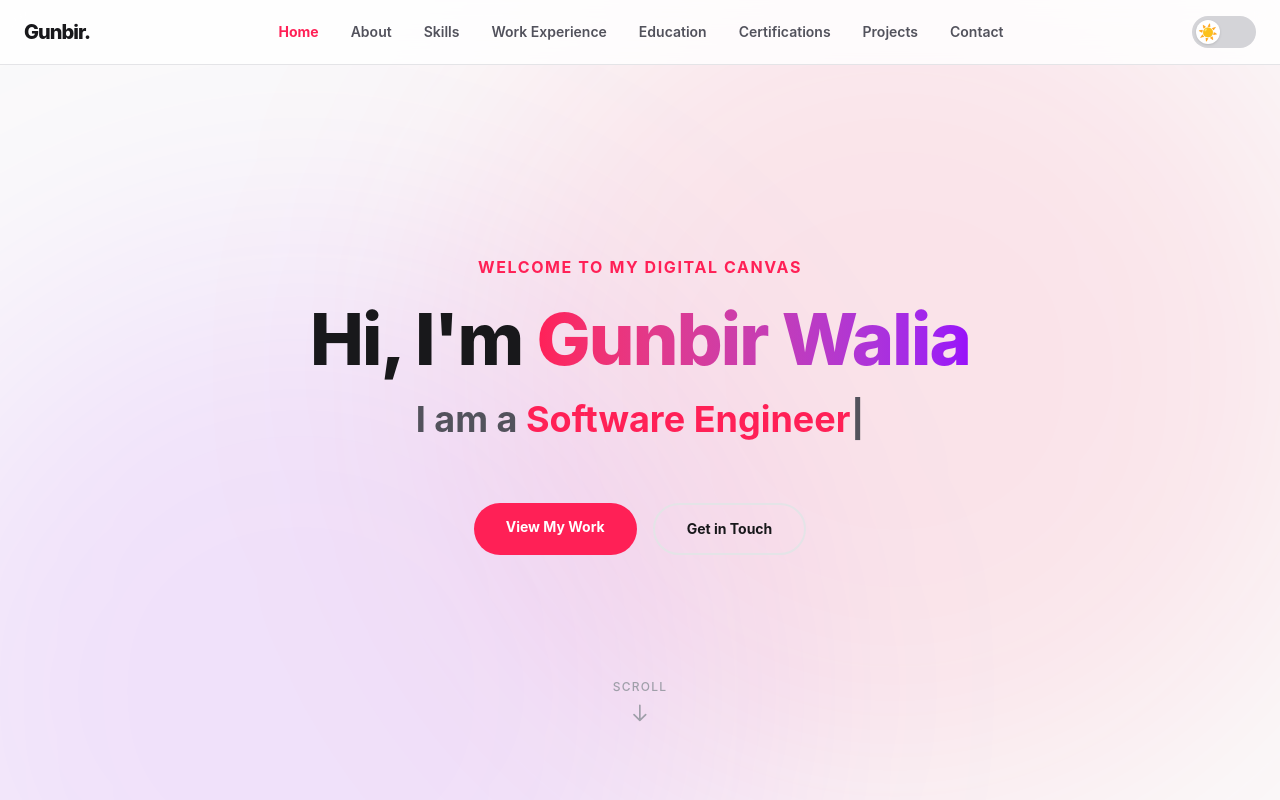
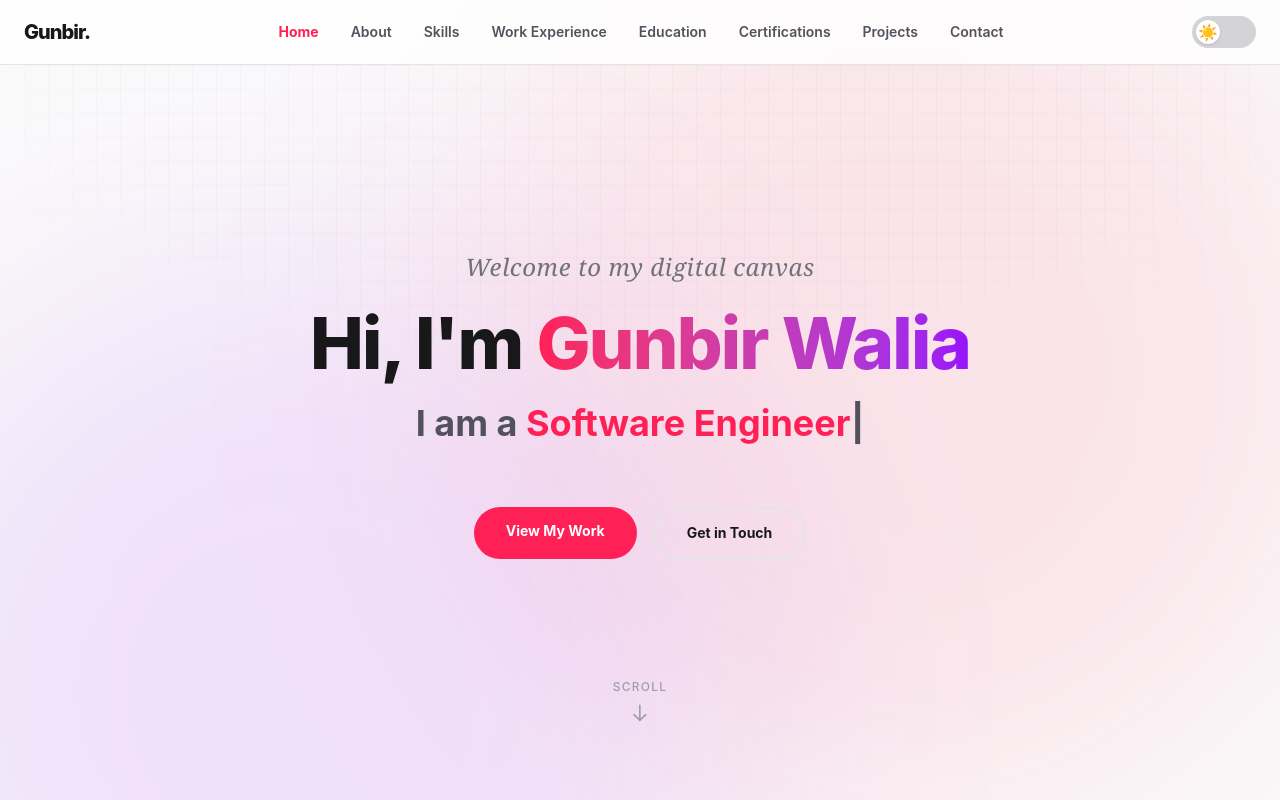
Before and after one commit to Gunbir-Walia/Personal-Portfolio-Website, a React (Vite) app in the folder portfolio-revamp/: page / in a window 1280 px wide. Shown: the top 800 px of the page. Built offline with nearby package versions, Linux system fonts and the light colour scheme.

Commit message:
Updated the Home section with some UI improvements

```diff
--- a/portfolio-revamp/src/components/Home.jsx
+++ b/portfolio-revamp/src/components/Home.jsx
@@ -23,7 +23,6 @@ export default function Home() {
         };
     }, []);
 
-    // Helper function to handle smooth scrolling for the CTA buttons
     const handleScroll = (e, targetId) => {
         e.preventDefault();
         const targetSection = document.querySelector(targetId);
@@ -35,9 +34,13 @@ export default function Home() {
     return (
         <section id="home" className="flex min-h-[85vh] flex-col justify-center py-20 relative z-10 text-center items-center">
 
+            {/* Subtle digital grid overlay fading out at the edges */}
+            <div className="absolute inset-0 -z-10 bg-[linear-gradient(to_right,#8080800a_1px,transparent_1px),linear-gradient(to_bottom,#8080800a_1px,transparent_1px)] bg-[size:24px_24px] [mask-image:radial-gradient(ellipse_60%_50%_at_50%_0%,#000_70%,transparent_100%)]"></div>
+
             <FadeIn direction="up" delay={0.1}>
-                <p className="mb-6 text-sm font-bold tracking-widest text-rose-500 uppercase sm:text-base">
-                    Welcome to my Digital Canvas
+                {/* Sleek, editorial serif kicker in a neutral tone */}
+                <p className="mb-6 text-xl font-serif italic tracking-wide text-zinc-500 dark:text-zinc-400 sm:text-2xl">
+                    Welcome to my digital canvas
                 </p>
             </FadeIn>
 
@@ -51,7 +54,7 @@ export default function Home() {
             </FadeIn>
 
             <FadeIn direction="up" delay={0.4}>
-                <h2 className="mb-10 text-2xl font-bold text-zinc-600 dark:text-zinc-400 sm:text-4xl h-12 sm:h-16">
+                <h2 className="mb-10 h-12 text-2xl font-bold text-zinc-600 dark:text-zinc-400 sm:h-16 sm:text-4xl">
                     I am a <span ref={el} className="text-rose-500"></span>
                 </h2>
             </FadeIn>
@@ -75,13 +78,18 @@ export default function Home() {
                 </div>
             </FadeIn>
 
-            {/* Bouncing Scroll Indicator */}
             <div className="absolute bottom-8 left-1/2 -translate-x-1/2">
-                <FadeIn direction="up" delay={1.2}>
+                {/* Mount-based entrance animation (ignores scroll position) */}
+                <motion.div
+                    initial={{ opacity: 0, y: 20 }}
+                    animate={{ opacity: 1, y: 0 }}
+                    transition={{ duration: 0.8, delay: 1.2, ease: "easeOut" }}
+                >
+                    {/* Continuous bouncing animation */}
                     <motion.div
                         animate={{ y: [0, 10, 0] }}
                         transition={{ repeat: Infinity, duration: 2, ease: "easeInOut" }}
-                        className="flex flex-col items-center gap-2 cursor-pointer"
+                        className="flex cursor-pointer flex-col items-center gap-2"
                         onClick={(e) => handleScroll(e, '#about')}
                     >
                         <span className="text-xs font-medium uppercase tracking-widest text-zinc-400 dark:text-zinc-500">Scroll</span>
@@ -89,7 +97,7 @@ export default function Home() {
                             <path strokeLinecap="round" strokeLinejoin="round" d="M19 14l-7 7m0 0l-7-7m7 7V3" />
                         </svg>
                     </motion.div>
-                </FadeIn>
+                </motion.div>
             </div>
 
         </section>
```
